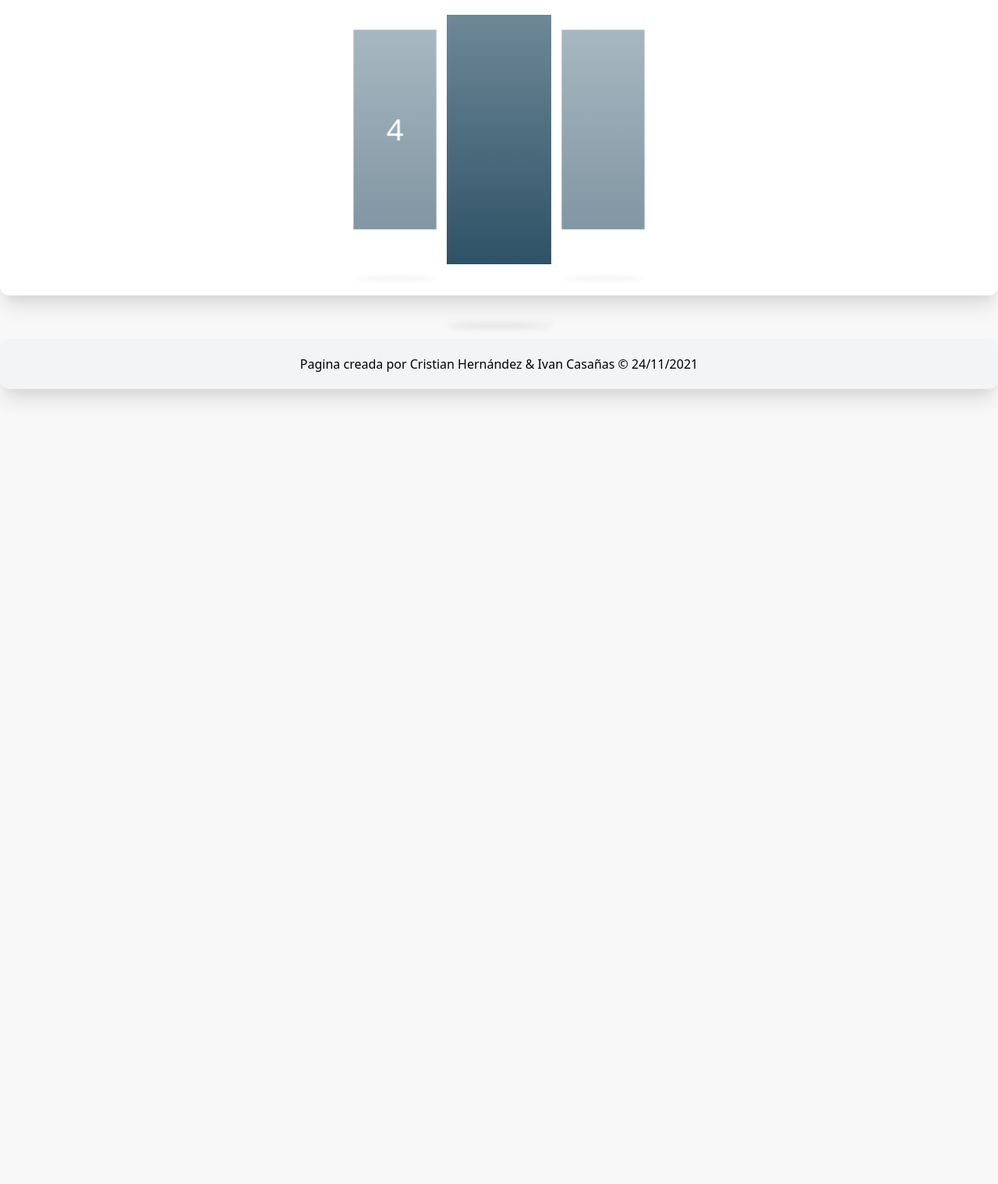
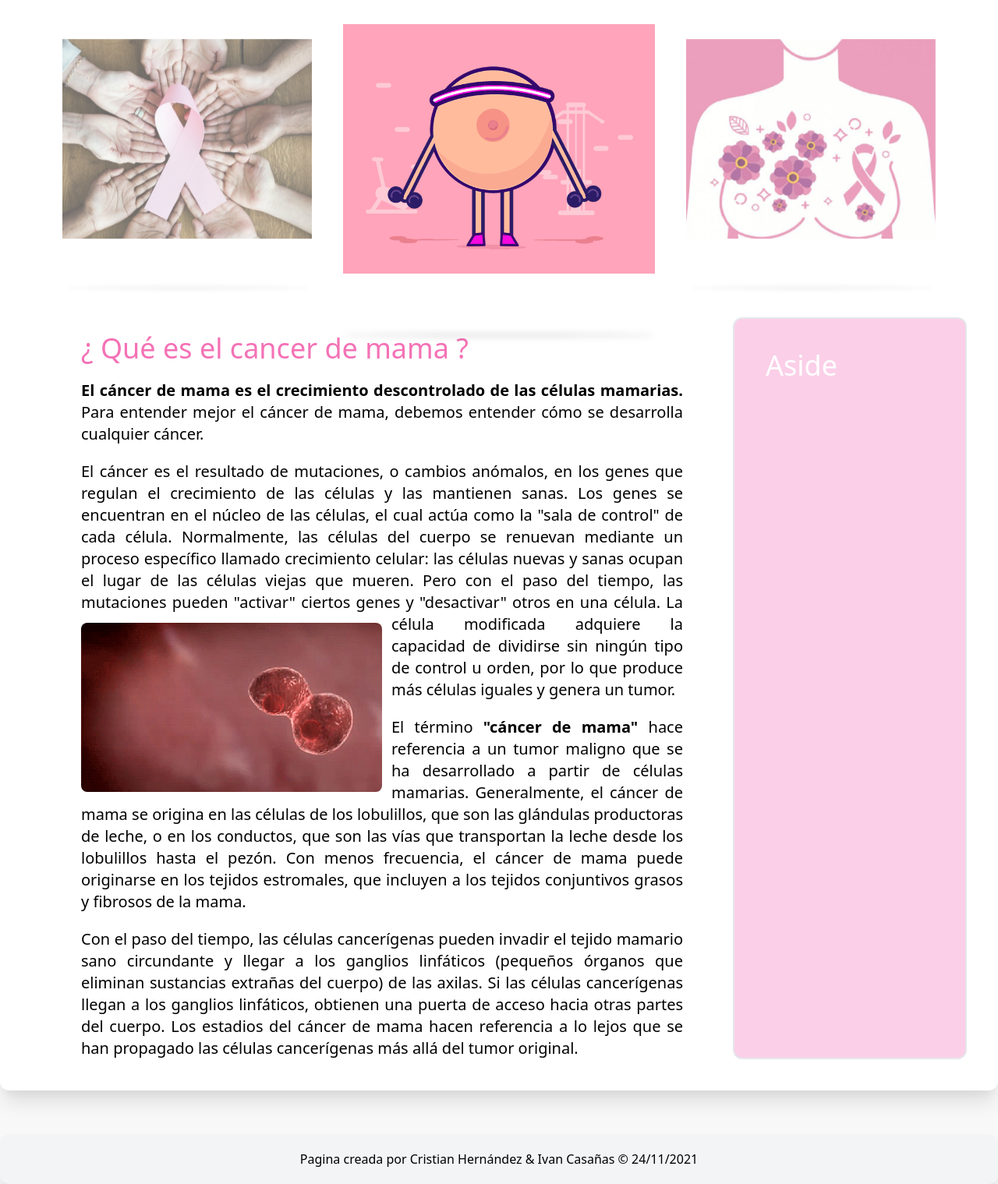
Before and after one commit to RICA38/grafos-main, a Django app: page / in a window 1280 px wide. Shown: the part 193-1712 px from the top of the page at 78% size. Before the commit the page ends 707 px from the top, so only its background shows below. Run offline with Django 3.2, Linux system fonts and the light colour scheme.

Commit message:
cambios Estilo

```diff
--- a/grafo_app/static/css/styles.css
+++ b/grafo_app/static/css/styles.css
@@ -6,6 +6,14 @@ body {
     height: 800px;
 }
 
+.logoText{
+    text-shadow: 5px 1px 15px #FBCFE8;
+}
+
+.logoText:hover{
+    box-shadow: 1px 2px 5px #EC4899;
+
+}
 .form-quejas {
     width: 400px !important;
     margin: auto !important;
@@ -24,7 +32,7 @@ body {
     padding: 10px !important;
     border-radius: 4px !important;
     margin-bottom: 16px !important;
-    border: 1px solid #1f53c5 !important;
+    border: 1px solid #EC4899 !important;
     font-size: 18px !important;
     float: left;
     display: block;
@@ -58,7 +66,7 @@ body {
 
 .form-quejas .boton {
     width: 100% !important;
-    background: #1f53c5 !important;
+    background: #EC4899 !important;
     border: none !important;
     padding: 12px !important;
     color: white !important;
@@ -78,7 +86,7 @@ body {
 
 .card-carousel .my-card {
     height: 20rem;
-    width: 12rem;
+    width: 100%;
     position: relative;
     z-index: 1;
     -webkit-transform: scale(0.6) translateY(-2rem);
@@ -86,8 +94,7 @@ body {
     opacity: 0;
     cursor: pointer;
     pointer-events: none;
-    background: #2e5266;
-    background: linear-gradient(to top, #2e5266, #6e8898);
+    background: #FFA4BA;
     transition: 1s;
 }
 
@@ -123,7 +130,7 @@ body {
 }
 
 .card-carousel .my-card:nth-child(0):before {
-    content: '0';
+    content: '';
     position: absolute;
     top: 50%;
     left: 50%;
@@ -135,7 +142,6 @@ body {
 }
 
 .card-carousel .my-card:nth-child(1):before {
-    content: '1';
     position: absolute;
     top: 50%;
     left: 50%;
@@ -147,7 +153,6 @@ body {
 }
 
 .card-carousel .my-card:nth-child(2):before {
-    content: '2';
     position: absolute;
     top: 50%;
     left: 50%;
@@ -159,19 +164,6 @@ body {
 }
 
 .card-carousel .my-card:nth-child(3):before {
-    content: '3';
-    position: absolute;
-    top: 50%;
-    left: 50%;
-    -webkit-transform: translateX(-50%) translateY(-50%);
-    transform: translateX(-50%) translateY(-50%);
-    font-size: 3rem;
-    font-weight: 300;
-    color: #fff;
-}
-
-.card-carousel .my-card:nth-child(4):before {
-    content: '4';
     position: absolute;
     top: 50%;
     left: 50%;
@@ -185,5 +177,5 @@ body {
 .Text h2 {
     font-size: 100px !important;
     margin-bottom: 100px !important;
-    color: rgb(161, 14, 14);
+    color: #EC4899
 }
--- a/grafo_app/templates/grafo.html
+++ b/grafo_app/templates/grafo.html
@@ -36,7 +36,7 @@
         <div class="w-full">
             <input type="text" name="umbral" onkeypress="return Numeros(event)" class="border-gray-300 border-2 px-5 py-2 rounded-md block mx-auto w-1/2 outline-none text-gray-400">
         </div>
-        <button type="submit" class="bg-green-500 text-white py-2 px-3 font-bold rounded-lg hover:bg-green-400 block mx-auto mt-3 block">Procesar</button>
+        <button type="submit" class="bg-pink-500 text-white py-2 px-3 font-bold rounded-lg hover:bg-pink-400 block mx-auto mt-3 block">Procesar</button>
     </form>
 </div>
 
--- a/home/templates/home.html
+++ b/home/templates/home.html
@@ -2,17 +2,56 @@
 {% block title %} home {% endblock%}
 
 {% block content %}
+{% load static %}
 
 <div class="card-carousel">
-    <div class="my-card"></div>
-    <div class="my-card"></div>
-    <div class="my-card"></div>
-    <div class="my-card"></div>
-    <div class="my-card"></div>
-    <div class="my-card"></div>
-    <div class="my-card"></div>
-    <div class="my-card"></div>
-    <div class="my-card"></div>
-  </div>
+    <div class="my-card">
+        <img src="{% static 'img/cancer1.jpg' %}" alt="" class="h-full object-cover	">
+    </div>
+    <div class="my-card">
+        <img src="{% static 'img/cancer3.gif' %}" alt="" class="mx-auto h-full object-cover	">
+
+    </div>
+    <div class="my-card">
+        <img src="{% static 'img/cancer2.jpg' %}" alt="" class="h-full object-cover	">
+
+    </div>
+</div>
+<div class="flex mt-14 flex-wrap">
+
+    <div class="w-full md:w-3/4 md:px-16 px-2 text-xl text-justify">
+        <h3 class="text-4xl text-pink-400 my-5">¿ Qué es el cancer de mama ?</h3>
+        <p><strong class="font-bold"> El cáncer de mama es el crecimiento descontrolado de las células mamarias.
+            </strong>Para entender mejor el cáncer de
+            mama, debemos entender cómo se desarrolla cualquier cáncer.</p>
+
+        <p class="pt-5">El cáncer es el resultado de mutaciones, o cambios anómalos, en los genes que regulan el
+            crecimiento de las
+            células y las mantienen sanas. Los genes se encuentran en el núcleo de las células, el cual actúa como la
+            "sala de control" de cada célula. Normalmente, las células del cuerpo se renuevan mediante un proceso
+            específico llamado crecimiento celular: las células nuevas y sanas ocupan el lugar de las células viejas que
+            mueren. Pero con el paso del tiempo, las mutaciones pueden "activar" ciertos genes y "desactivar" otros en
+            una célula.
+            <img src="{% static 'img/cancer4.gif' %}" class="float-left mt-3 mr-3 w-1/2 rounded-lg">
+            La célula modificada adquiere la capacidad de dividirse sin ningún tipo de control u orden, por
+            lo que produce más células iguales y genera un tumor.
+        </p>
+        <p class="pt-5">El término <strong> "cáncer de mama" </strong>hace referencia a un tumor maligno que se ha
+            desarrollado a partir de células
+            mamarias. Generalmente, el cáncer de mama se origina en las células de los lobulillos, que son las glándulas
+            productoras de leche, o en los conductos, que son las vías que transportan la leche desde los lobulillos
+            hasta el pezón. Con menos frecuencia, el cáncer de mama puede originarse en los tejidos estromales, que
+            incluyen a los tejidos conjuntivos grasos y fibrosos de la mama.</p>
+        <p class="pt-5">Con el paso del tiempo, las células cancerígenas pueden invadir el tejido mamario sano circundante y llegar a
+            los ganglios linfáticos (pequeños órganos que eliminan sustancias extrañas del cuerpo) de las axilas. Si las
+            células cancerígenas llegan a los ganglios linfáticos, obtienen una puerta de acceso hacia otras partes del
+            cuerpo. Los estadios del cáncer de mama hacen referencia a lo lejos que se han propagado las células
+            cancerígenas más allá del tumor original. </p>
+    </div>
+
+    <aside class="w-full md:w-1/4 bg-pink-200 border-2 rounded-xl p-10">
+        <h4 class="text-white text-4xl">Aside</h4>
+    </aside>
+</div>
 
 {% endblock %}
--- a/home/templates/layout.html
+++ b/home/templates/layout.html
@@ -23,7 +23,7 @@
         <div class="px-5 flex">
             <!-- LOGO -->
             <img src="{% static 'img/grafo.png' %}" alt="imgLogo" class="w-28 ">
-            <h1 class="text-5xl font-bold flex px-5 mt-8 transform hover:shadow-md"> <a href="/" class="">GRAFOS CON
+            <h1 class="text-5xl font-bold flex px-5 m-5 p-2 transform shadow-md logoText transition-all"> <a href="/" class="">GRAFOS CON
                     DJANGO</a></h1>
 
         </div>
@@ -31,16 +31,16 @@
         <nav class="leading">
             <ul class="flex	mt-7">
                 <li class="px-5 text-2xl py-4"><a
-                        class="block transform hover:scale-110 transition-all hover:text-green-500"
+                        class="block transform hover:scale-110 transition-all hover:text-pink-500"
                         href="{% url 'home' %}">Inicio</a></li>
                 <li class="px-5 text-2xl py-4 "><a
-                        class="block transform hover:scale-110 transition-all hover:text-green-500"
+                        class="block transform hover:scale-110 transition-all hover:text-pink-500"
                         href="{% url 'grafos' %}">Grafos</a></li>
                 <li class="px-5 text-2xl py-4 "><a
-                        class="block transform hover:scale-110 transition-all hover:text-green-500"
+                        class="block transform hover:scale-110 transition-all hover:text-pink-500"
                         href="{% url 'acerca' %}">Acerca</a></li>
                 <li class="px-5 text-2xl py-4 "><a
-                        class="block transform hover:scale-110 transition-all hover:text-green-500"
+                        class="block transform hover:scale-110 transition-all hover:text-pink-500"
                         href="{% url 'contacto' %}">Contacto</a></li>
             </ul>
         </nav>
@@ -65,7 +65,7 @@
 
     <script src="https://code.jquery.com/jquery-3.3.1.min.js"
         integrity="sha384-tsQFqpEReu7ZLhBV2VZlAu7zcOV+rXbYlF2cqB8txI/8aZajjp4Bqd+V6D5IgvKT" crossorigin="anonymous">
-        </script>
+    </script>
 
     <script>
         $num = $('.my-card').length;
```
Also changed, not shown: grafo_app/static/img/cancer1.jpg (added), grafo_app/static/img/cancer2.jpg (added), grafo_app/static/img/cancer3.gif (added), grafo_app/static/img/cancer4.gif (added).
